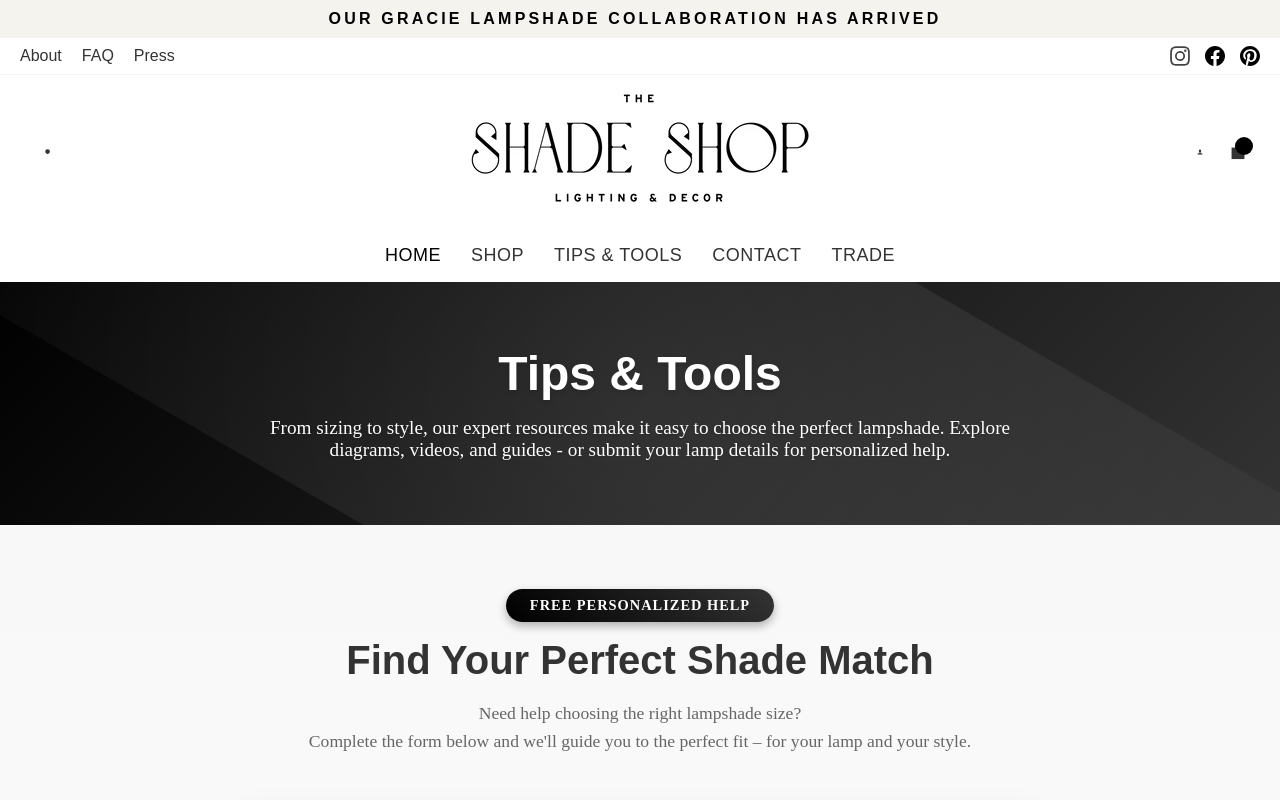
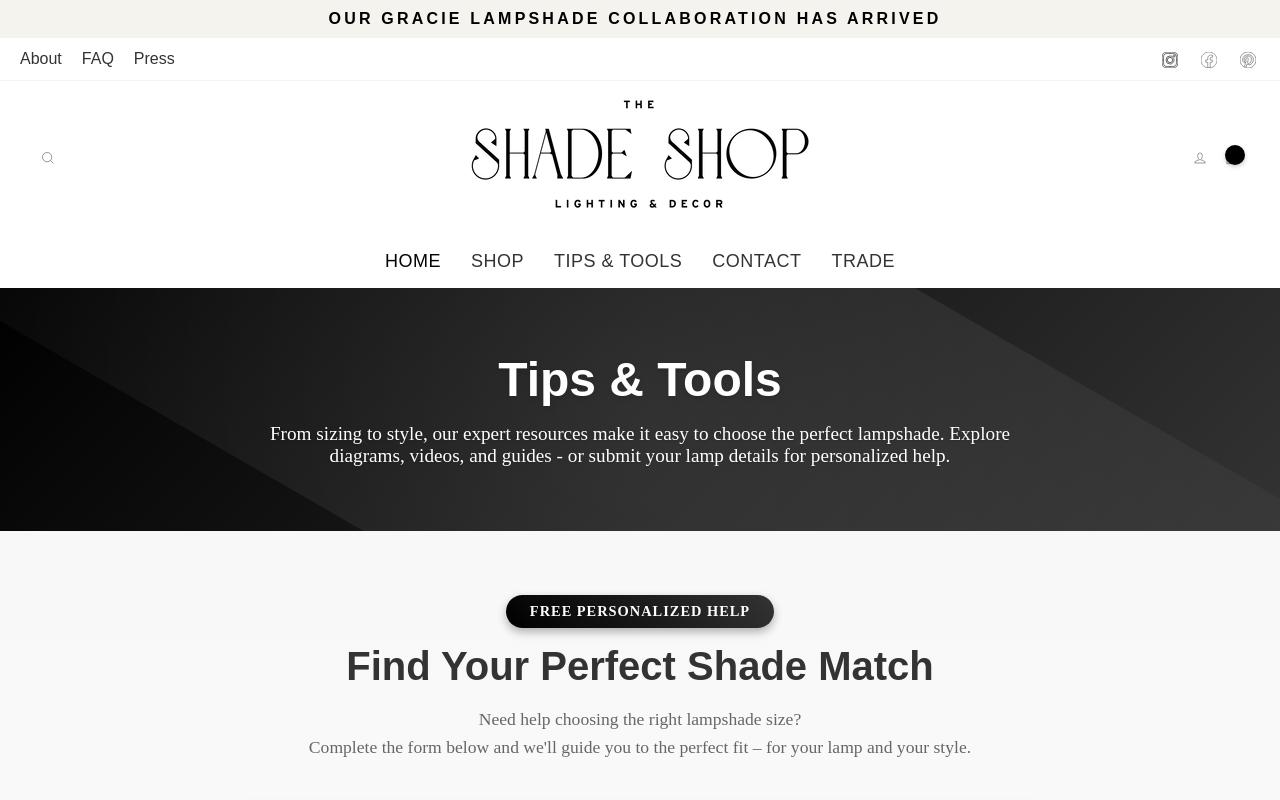
Before and after one commit to ErPing-CMS/Shade_Shop_Tools-Tips_Page, a plain HTML site: page tips-and-tools.html in a window 1280 px wide. Shown: the top 800 px of the page. Drawn offline with Linux system fonts and the light colour scheme.

Commit message:
change color schema

```diff
--- a/styles.css
+++ b/styles.css
@@ -104,17 +104,23 @@
 .toolbar__social a {
     text-decoration: none;
     color: #333;
-    transition: color 0.3s;
+    transition: all 0.3s ease;
+    display: block;
+    padding: 0.25rem;
+    border-radius: 50%;
 }
 
 .toolbar__social a:hover {
     color: #000000;
+    background-color: rgba(0, 0, 0, 0.05);
+    transform: scale(1.1);
 }
 
 .icon {
-    width: 20px;
-    height: 20px;
+    width: 16px;
+    height: 16px;
     vertical-align: middle;
+    transition: all 0.3s ease;
 }
 
 .small--hide {
@@ -187,11 +193,17 @@
 }
 
 .site-nav__link--icon {
-    padding: 0.5rem;
-    margin: 0 0.25rem;
-    width: 24px;
-    height: 24px;
+    margin: 0 0.5rem;
+    width: 16px;
+    height: 16px;
     fill: currentColor;
+    transition: all 0.3s ease;
+    border-radius: 50%;
+}
+
+.site-nav__link--icon:hover {
+    background-color: rgba(0, 0, 0, 0.05);
+    transform: scale(1.1);
 }
 
 .site-nav__icons {
@@ -211,12 +223,14 @@
     background-color: #000000;
     color: white;
     border-radius: 50%;
-    width: 18px;
-    height: 18px;
+    width: 20px;
+    height: 20px;
     font-size: 0.7rem;
     display: flex;
     align-items: center;
     justify-content: center;
+    font-weight: bold;
+    box-shadow: 0 2px 4px rgba(0,0,0,0.2);
 }
 
 .icon__fallback-text {
--- a/tips-and-tools.html
+++ b/tips-and-tools.html
@@ -37,11 +37,11 @@
                                 <a target="_blank" rel="noopener" href="https://www.instagram.com/cvilleshadeshop/"
                                     title="The Shade Shop on Instagram">
                                     <svg aria-hidden="true" focusable="false" role="presentation"
-                                        class="icon icon-instagram" viewBox="0 0 32 32">
-                                        <path fill="#444"
+                                        class="icon icon-instagram" viewBox="0 0 32 32" stroke="currentColor" fill="none" stroke-width="1.5">
+                                        <path
                                             d="M16 3.094c4.206 0 4.7.019 6.363.094 1.538.069 2.369.325 2.925.544.738.287 1.262.625 1.813 1.175s.894 1.075 1.175 1.813c.212.556.475 1.387.544 2.925.075 1.662.094 2.156.094 6.363s-.019 4.7-.094 6.363c-.069 1.538-.325 2.369-.544 2.925-.288.738-.625 1.262-1.175 1.813s-1.075.894-1.813 1.175c-.556.212-1.387.475-2.925.544-1.663.075-2.156.094-6.363.094s-4.7-.019-6.363-.094c-1.537-.069-2.369-.325-2.925-.544-.737-.288-1.263-.625-1.813-1.175s-.894-1.075-1.175-1.813c-.212-.556-.475-1.387-.544-2.925-.075-1.663-.094-2.156-.094-6.363s.019-4.7.094-6.363c.069-1.537.325-2.369.544-2.925.287-.737.625-1.263 1.175-1.813s1.075-.894 1.813-1.175c.556-.212 1.388-.475 2.925-.544 1.662-.081 2.156-.094 6.363-.094zm0-2.838c-4.275 0-4.813.019-6.494.094-1.675.075-2.819.344-3.819.731-1.037.4-1.913.944-2.788 1.819S1.486 4.656 1.08 5.688c-.387 1-.656 2.144-.731 3.825-.075 1.675-.094 2.213-.094 6.488s.019 4.813.094 6.494c.075 1.675.344 2.819.731 3.825.4 1.038.944 1.913 1.819 2.788s1.756 1.413 2.788 1.819c1 .387 2.144.656 3.825.731s2.213.094 6.494.094 4.813-.019 6.494-.094c1.675-.075 2.819-.344 3.825-.731 1.038-.4 1.913-.944 2.788-1.819s1.413-1.756 1.819-2.788c.387-1 .656-2.144.731-3.825s.094-2.212.094-6.494-.019-4.813-.094-6.494c-.075-1.675-.344-2.819-.731-3.825-.4-1.038-.944-1.913-1.819-2.788s-1.756-1.413-2.788-1.819c-1-.387-2.144-.656-3.825-.731C20.812.275 20.275.256 16 .256z">
                                         </path>
-                                        <path fill="#444"
+                                        <path
                                             d="M16 7.912a8.088 8.088 0 0 0 0 16.175c4.463 0 8.087-3.625 8.087-8.088s-3.625-8.088-8.088-8.088zm0 13.338a5.25 5.25 0 1 1 0-10.5 5.25 5.25 0 1 1 0 10.5zM26.294 7.594a1.887 1.887 0 1 1-3.774.002 1.887 1.887 0 0 1 3.774-.003z">
                                         </path>
                                     </svg>
@@ -51,7 +51,7 @@
                                 <a target="_blank" rel="noopener" href="https://www.facebook.com/cvilleshadeshop/"
                                     title="The Shade Shop on Facebook">
                                     <svg aria-hidden="true" focusable="false" role="presentation"
-                                        class="icon icon-facebook" viewBox="0 0 14222 14222">
+                                        class="icon icon-facebook" viewBox="0 0 14222 14222" stroke="currentColor" fill="none" stroke-width="400">
                                         <path
                                             d="M14222 7112c0 3549.352-2600.418 6491.344-6000 7024.72V9168h1657l315-2056H8222V5778c0-562 275-1111 1159-1111h897V2917s-814-139-1592-139c-1624 0-2686 984-2686 2767v1567H4194v2056h1806v4968.72C2600.418 13603.344 0 10661.352 0 7112 0 3184.703 3183.703 1 7111 1s7111 3183.703 7111 7111zm-8222 7025c362 57 733 86 1111 86-377.945 0-749.003-29.485-1111-86.28zm2222 0v-.28a7107.458 7107.458 0 0 1-167.717 24.267A7407.158 7407.158 0 0 0 8222 14137zm-167.717 23.987C7745.664 14201.89 7430.797 14223 7111 14223c319.843 0 634.675-21.479 943.283-62.013z">
                                         </path>
@@ -62,7 +62,7 @@
                                 <a target="_blank" rel="noopener" href="https://www.pinterest.com/CvilleShadeShop/"
                                     title="The Shade Shop on Pinterest">
                                     <svg aria-hidden="true" focusable="false" role="presentation"
-                                        class="icon icon-pinterest" viewBox="0 0 256 256">
+                                        class="icon icon-pinterest" viewBox="0 0 256 256" stroke="currentColor" fill="none" stroke-width="8">
                                         <path
                                             d="M0 128.002c0 52.414 31.518 97.442 76.619 117.239-.36-8.938-.064-19.668 2.228-29.393 2.461-10.391 16.47-69.748 16.47-69.748s-4.089-8.173-4.089-20.252c0-18.969 10.994-33.136 24.686-33.136 11.643 0 17.268 8.745 17.268 19.217 0 11.704-7.465 29.211-11.304 45.426-3.207 13.578 6.808 24.653 20.203 24.653 24.252 0 40.586-31.149 40.586-68.055 0-28.054-18.895-49.052-53.262-49.052-38.828 0-63.017 28.956-63.017 61.3 0 11.152 3.288 19.016 8.438 25.106 2.368 2.797 2.697 3.922 1.84 7.134-.614 2.355-2.024 8.025-2.608 10.272-.852 3.242-3.479 4.401-6.409 3.204-17.884-7.301-26.213-26.886-26.213-48.902 0-36.361 30.666-79.961 91.482-79.961 48.87 0 81.035 35.364 81.035 73.325 0 50.213-27.916 87.726-69.066 87.726-13.819 0-26.818-7.47-31.271-15.955 0 0-7.431 29.492-9.005 35.187-2.714 9.869-8.026 19.733-12.883 27.421a127.897 127.897 0 0 0 36.277 5.249c70.684 0 127.996-57.309 127.996-128.005C256.001 57.309 198.689 0 128.005 0 57.314 0 0 57.309 0 128.002z">
                                         </path>
@@ -79,7 +79,7 @@
             <div class="header-item header-item--left header-item--navigation">
                 <div class="site-nav small--hide">
                     <a href="#" class="site-nav__link site-nav__link--icon js-search-header">
-                        <svg aria-hidden="true" focusable="false" role="presentation" class="icon icon-search" viewBox="0 0 64 64"><path d="M47.16 28.58A18.58 18.58 0 1 1 28.58 10a18.58 18.58 0 0 1 18.58 18.58zM54 54L41.94 42"></path></svg>
+                        <svg aria-hidden="true" focusable="false" role="presentation" class="icon icon-search" viewBox="0 0 64 64" stroke="currentColor" fill="none" stroke-width="2"><path d="M47.16 28.58A18.58 18.58 0 1 1 28.58 10a18.58 18.58 0 0 1 18.58 18.58zM54 54L41.94 42"></path></svg>
                         <span class="icon__fallback-text">Search</span>
                     </a>
                 </div>
@@ -95,12 +95,12 @@
                 <div class="site-nav">
                     <div class="site-nav__icons">
                         <a class="site-nav__link site-nav__link--icon small--hide" href="/account">
-                            <svg aria-hidden="true" focusable="false" role="presentation" class="icon icon-user" viewBox="0 0 64 64"><path d="M35 39.84v-2.53c3.3-1.91 6-6.66 6-11.41 0-7.63 0-13.82-9-13.82s-9 6.19-9 13.82c0 4.75 2.7 9.51 6 11.41v2.53c-10.18.85-18 6-18 12.16h42c0-6.19-7.82-11.31-18-12.16z"></path></svg>
+                            <svg aria-hidden="true" focusable="false" role="presentation" class="icon icon-user" viewBox="0 0 64 64" stroke="currentColor" fill="none" stroke-width="2"><path d="M35 39.84v-2.53c3.3-1.91 6-6.66 6-11.41 0-7.63 0-13.82-9-13.82s-9 6.19-9 13.82c0 4.75 2.7 9.51 6 11.41v2.53c-10.18.85-18 6-18 12.16h42c0-6.19-7.82-11.31-18-12.16z"></path></svg>
                             <span class="icon__fallback-text">Log in</span>
                         </a>
                         <a href="/cart" class="site-nav__link site-nav__link--icon js-drawer-open-cart" aria-controls="CartDrawer" data-icon="bag-minimal" aria-expanded="false">
                             <span class="cart-link">
-                                <svg aria-hidden="true" focusable="false" role="presentation" class="icon icon-bag-minimal" viewBox="0 0 64 64"><path stroke="null" id="svg_4" fill-opacity="null" stroke-opacity="null" fill="null" d="M11.375 17.863h41.25v36.75h-41.25z"></path><path stroke="null" id="svg_2" d="M22.25 18c0-7.105 4.35-9 9.75-9s9.75 1.895 9.75 9"></path></svg>
+                                <svg aria-hidden="true" focusable="false" role="presentation" class="icon icon-bag-minimal" viewBox="0 0 64 64" stroke="currentColor" fill="none" stroke-width="2"><path d="M11.375 17.863h41.25v36.75h-41.25z"></path><path d="M22.25 18c0-7.105 4.35-9 9.75-9s9.75 1.895 9.75 9"></path></svg>
                                 <span class="icon__fallback-text">Cart</span>
                                 <span class="cart-link__bubble"></span>
                             </span>
@@ -361,27 +361,5 @@
     <!-- Scroll to Top Button -->
     <button id="scrollToTopBtn" title="Go to top">↑</button>
 
-    <!-- Scroll Behavior Script -->
-    <script>
-        let lastScrollTop = 0;
-        const announcementBar = document.getElementById('announcementBar');
-        const toolbar = document.getElementById('toolbar');
-
-        window.addEventListener('scroll', function() {
-            let scrollTop = window.pageYOffset || document.documentElement.scrollTop;
-
-            if (scrollTop > lastScrollTop && scrollTop > 100) {
-                // Scrolling down - hide announcement bar and toolbar
-                announcementBar.classList.add('hidden');
-                toolbar.classList.add('hidden');
-            } else if (scrollTop < lastScrollTop) {
-                // Scrolling up - show announcement bar and toolbar
-                announcementBar.classList.remove('hidden');
-                toolbar.classList.remove('hidden');
-            }
-
-            lastScrollTop = scrollTop;
-        });
-    </script>
 </body>
 </html>
```
Also changed, not shown: index.html (+3 -7 lines).
